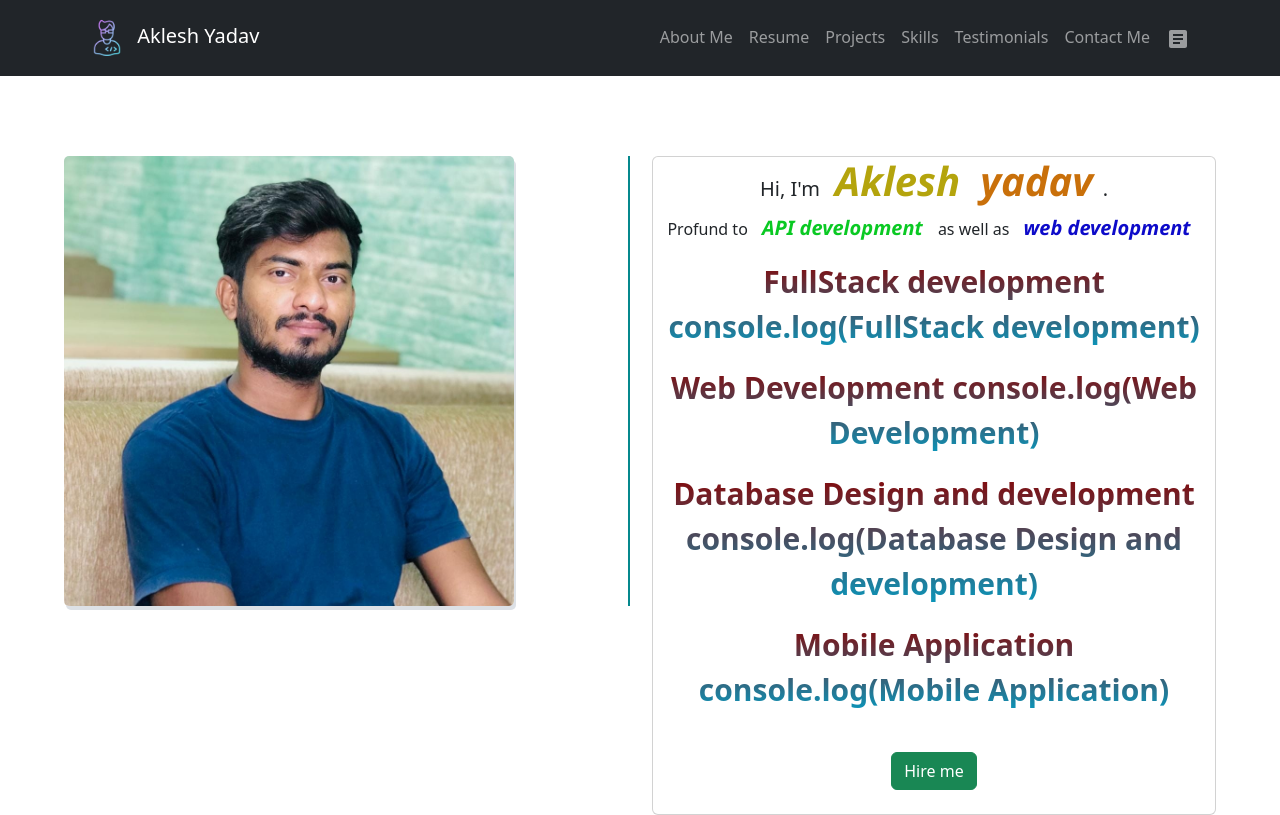
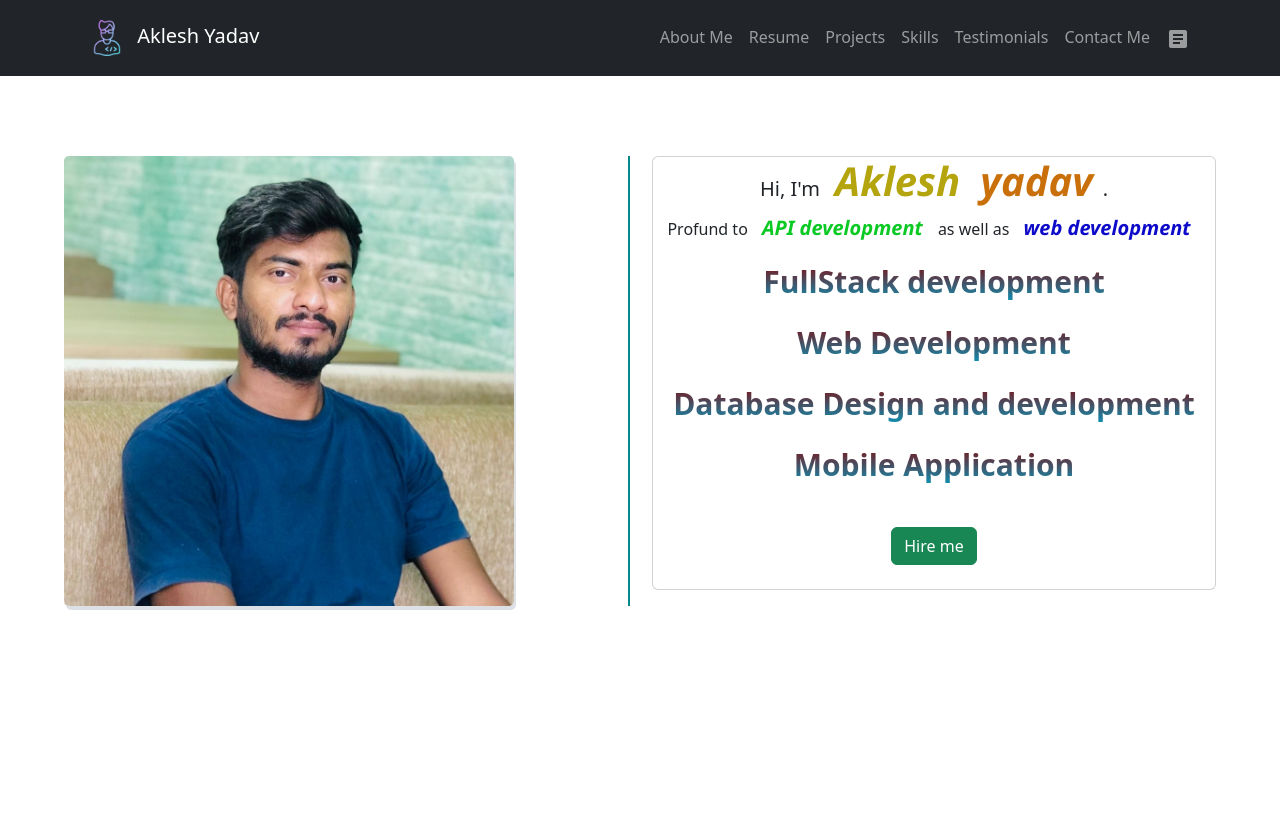
Before and after one commit to yaklesh0007/portfolio, a React (Create React App) app: page / in a window 1280 px wide. Built offline with nearby package versions, Linux system fonts and the light colour scheme.

Commit message:
fix: router redirect

```diff
--- a/src/components/About/About.js
+++ b/src/components/About/About.js
@@ -25,7 +25,7 @@ export default function About() {
                 </Card.Text>
                 {
                   Data.map((info)=>
-                    <Card.Text key={info.id} id="showtext">{info.name} console.log({info.name})</Card.Text>
+                    <Card.Text key={info.id} id="showtext">{info.name}</Card.Text>
 
                   )
                 }
```
Also changed, not shown: 1 other file (tests, documents, lock files or other folders).
